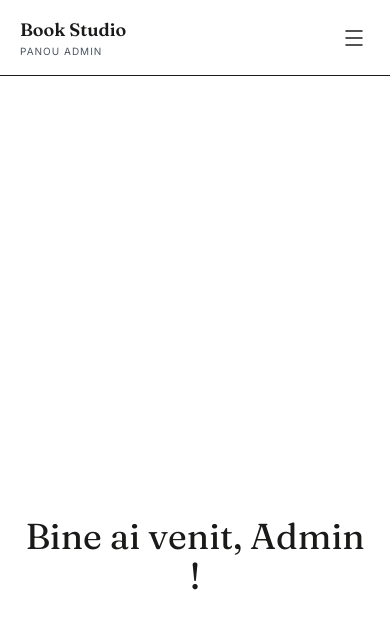
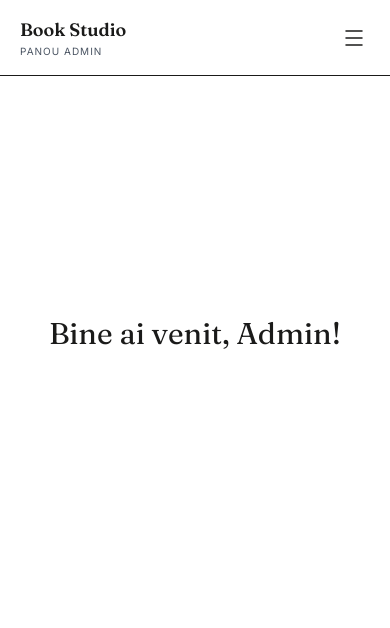
Before and after one commit to vladu224/tehnoredactare-website, a Next.js app: page /admin in a window 390 px wide. Shown: the top 628 px of the page. Built offline with nearby package versions, Linux system fonts and the light colour scheme.

Commit message:
improve mobile layout

```diff
--- a/app/layout.tsx
+++ b/app/layout.tsx
@@ -29,7 +29,7 @@ export const metadata: Metadata = {
     type: "website",
     images: [
       {
-        url: "/logo.png",
+        url: "/logo2.png",
         width: 1200,
         height: 630,
         alt: "Book Studio - Tehnoredactare și design de carte",
--- a/components/admin/WelcomeBanner.tsx
+++ b/components/admin/WelcomeBanner.tsx
@@ -12,8 +12,8 @@ export function WelcomeBanner() {
   }, []);
 
   return (
-    <div className="w-full pt-100 justify-center text-center">
-      <h1 className="font-display text-4xl sm:text-7xl text-ink text-center">
+    <div className="w-full pt-50 sm:pt-100 justify-center text-center">
+      <h1 className="font-display text-3xl sm:text-7xl text-ink text-center">
         {TEXT.split("").map((char, index) => (
           <span
             key={index}
--- a/components/common/Header.tsx
+++ b/components/common/Header.tsx
@@ -63,7 +63,7 @@ export function Header() {
 
             <button
               onClick={() => setMenuOpen((open) => !open)}
-              className="lg:hidden pr-4 sm:pr-0 pt-1 text-ink cursor-pointer"
+              className="lg:hidden pr-8 sm:pr-0 pt-1 text-ink cursor-pointer"
               aria-label={isMenuOpen ? "Închide meniul" : "Deschide meniul"}
               aria-expanded={isMenuOpen}
             >
```
